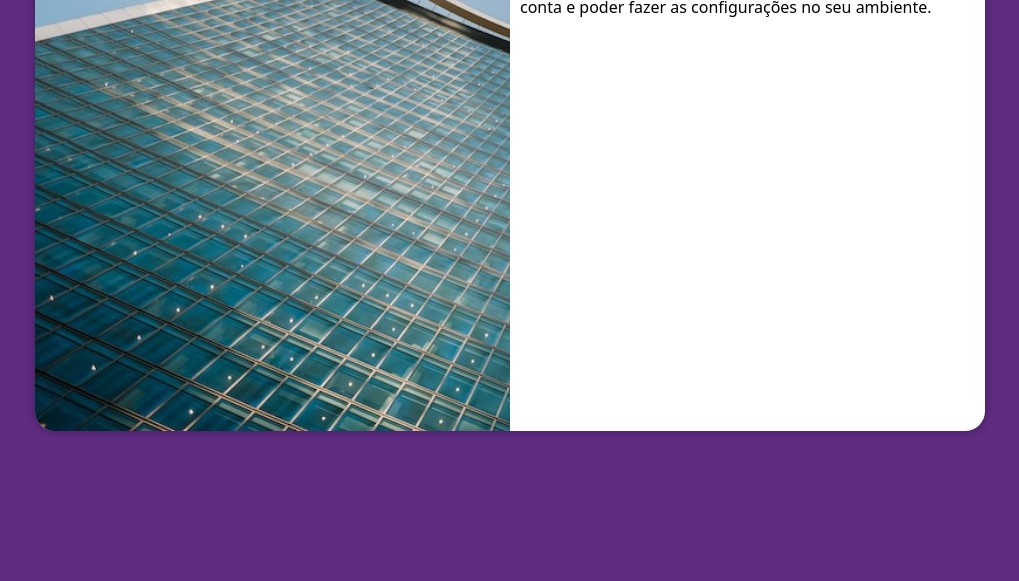
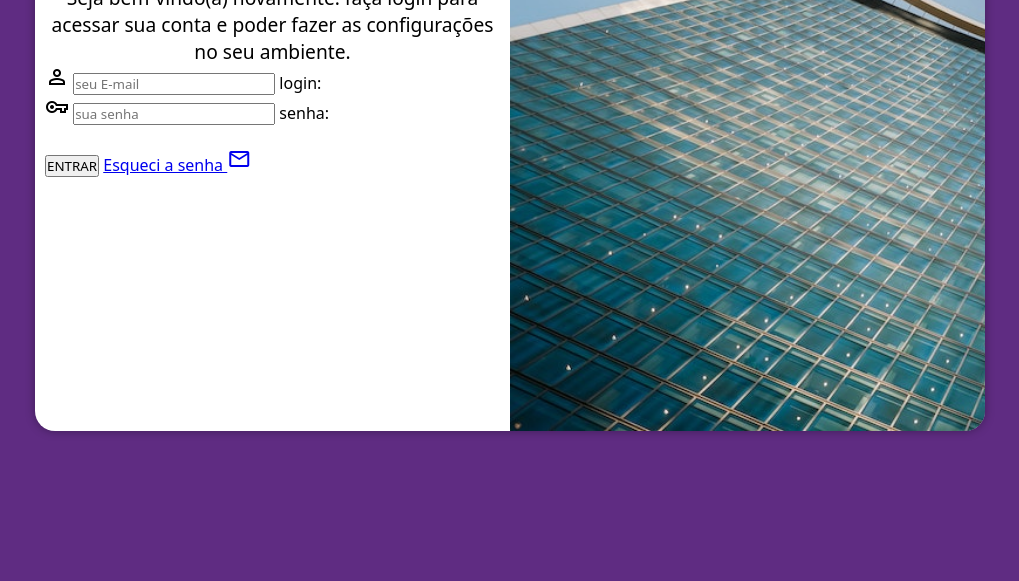
Before and after one commit to lucasedu08/projeto-login, a plain HTML site: page index.html in a window 1280 px wide. Shown: the part 219-800 px from the top of the page, without its empty margins (130-1149 px from the left). Drawn offline with nearby package versions, Linux system fonts and the light colour scheme.

Commit message:
atualizei o formulario

```diff
--- a/estilos/media-Query.css
+++ b/estilos/media-Query.css
@@ -23,14 +23,19 @@ width: 70%;
         width: 950px;
     }
     section#login > div#imagem{
-        float: left;
+        float: right;
         width: 50%;
         height: 100%;
 
     }
     section#login > div#formulario{
-        float: right;
+        float: left;
         width: 50%;
     }
-
+    div#formulario > h1{
+        font-size: 2em;
+    }
+    div#formulario > p{
+        font-size: 1.2em;
+    }
 }
--- a/estilos/style.css
+++ b/estilos/style.css
@@ -50,3 +50,15 @@ section#login > div#formulario{
 
 
 }
+div#formulario{
+    text-align: center;
+    margin-bottom: 10px;
+
+}
+div#formulario > p{
+    font-size: 0.8em;
+
+}
+.campo{
+    text-align: left;
+}
--- a/index.html
+++ b/index.html
@@ -7,6 +7,7 @@
     <title>login</title>
     <link rel="stylesheet" href="estilos/style.css">
     <link rel="stylesheet" href="estilos/media-Query.css">
+    <link rel="stylesheet" href="https://fonts.googleapis.com/css2?family=Material+Symbols+Outlined:opsz,wght,FILL,GRAD@20..48,100..700,0..1,-50..200" />
 </head>
 <body>
     <main>
@@ -14,11 +15,30 @@
     <div id="imagem">
 
     </div>
+
     <div id="formulario">
   <h1>login</h1>
   <p>Seja bem-vindo(a) novamente. faça login para acessar sua conta e poder fazer as configurações no seu ambiente.</p>
-  <form action="login.php" method="post">
-
+  <form action="login.php" method="post" autocomplete="on">
+<div class="campo">
+    <span class="material-symbols-outlined">
+        person
+        </span>
+<input type="email" name="login" id="ilogin" placeholder="seu E-mail" autocomplete="email" required maxlength="30">
+<label for="ilogin">login:</label>
+</div>
+<div class="campo">
+    <span class="material-symbols-outlined">
+        vpn_key
+        </span>
+<input type="password" name="senha" id="isenha" placeholder="sua senha" autocomplete="current-password" required minlength="8" maxlength="20">
+<label for="isenha">senha:</label>
+</div>
+<br>
+<div class="campo">
+    <input type="submit" value="ENTRAR">
+<a href="esqueci.html">Esqueci a senha <i class="material-symbols-outlined">mail</i></a>
+</div>
   </form>
     </div>
     </section>
```
